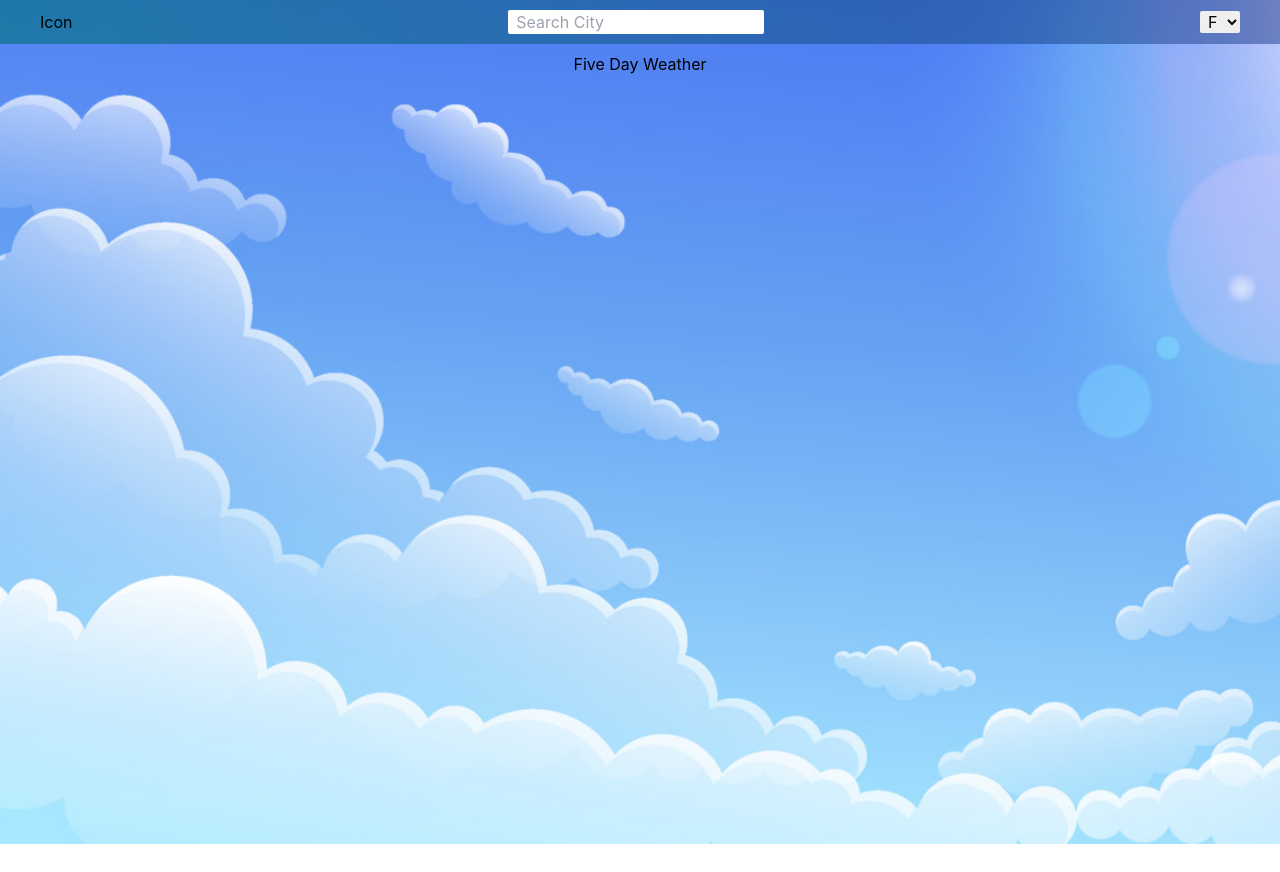
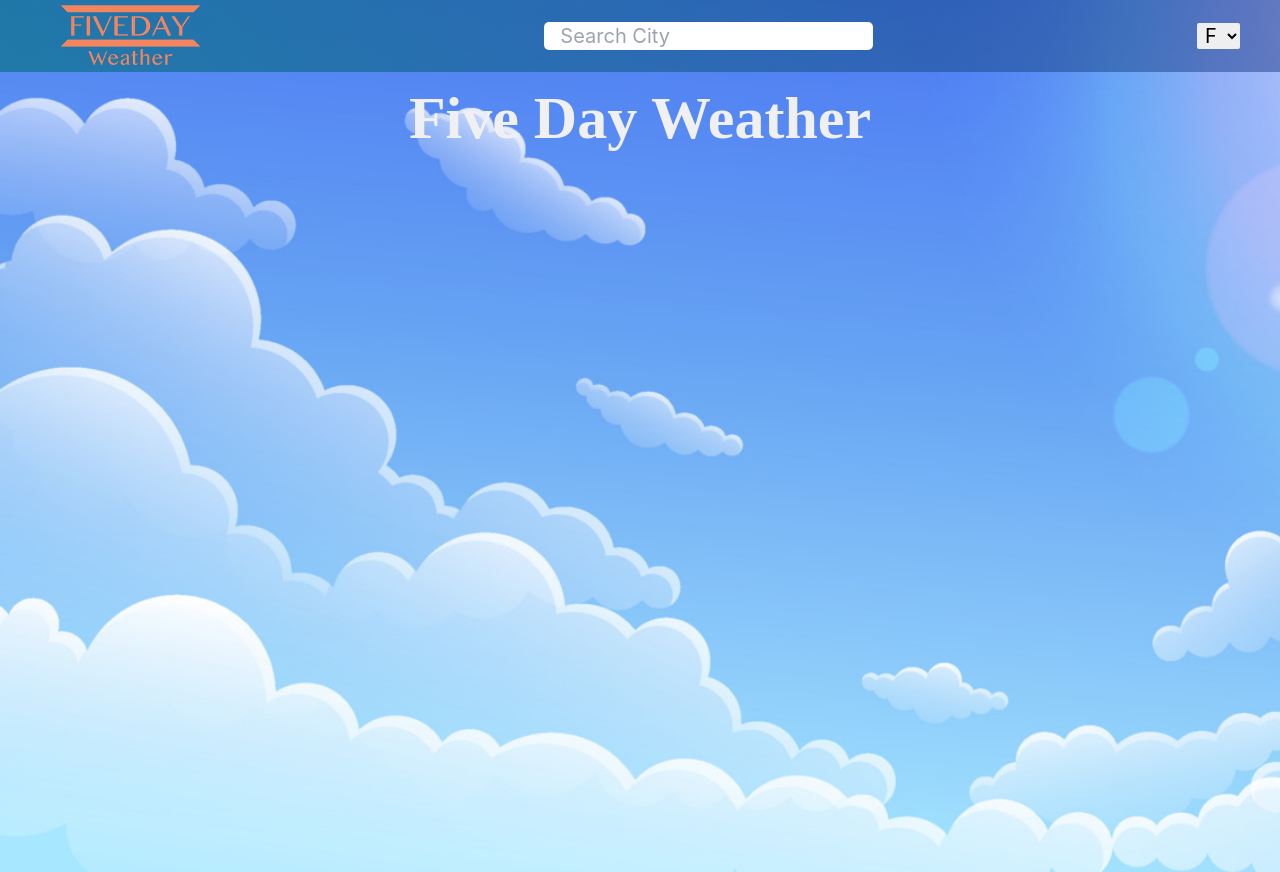
Before and after one commit to jwhite88/weatherapiproj, a React (Create React App) app: page / in a window 1280 px wide. Before the commit the page ends 844 px from the top, so only its background shows below. Built offline with nearby package versions, Linux system fonts and the light colour scheme.

Commit message:
Added logo image

```diff
--- a/src/components/Header.tsx
+++ b/src/components/Header.tsx
@@ -1,6 +1,7 @@
 import React, { useContext, useState, useCallback, useRef } from 'react'
 import WeatherContext from '../utils/WeatherContext'
 import { searchCityTemps } from '../utils/weathersearch'
+import fiveday from '../assets/FiveDay-02.png'
 
 
 function Header() {
@@ -47,19 +48,19 @@ function Header() {
   }, [city])
 
   return (
-    <div className="flex flex-row justify-between py-[10px] px-[40px] bg-gradient-to-r from-cyan-700/75 to-blue-900/50 ">
-      <div>
-        <span>Icon</span>
+    <div className="flex flex-row justify-between items-center py-[10px] px-[40px] bg-gradient-to-r from-cyan-700/75 to-blue-900/50 ">
+      <div className='max-h-[52px] relative'>
+       <img src={fiveday} className="h-[6rem] relative bottom-[25px]" alt="Five Day" />
       </div>
       <div>
         <form onSubmit={handleSubmit}>
-          <input type="text" value={city} onChange={(e) => setCity(e.target.value)}  className=" rounded-sm pl-2" placeholder="Search City" ref={inputRef} />
+          <input type="text" value={city} onChange={(e) => setCity(e.target.value)}  className=" rounded-[5px] pl-4 text-xl" placeholder="Search City" ref={inputRef} />
           {/* <button type='submit'>Temp</button> */}
         </form>
       </div>
       <div>
         <span></span>
-        <select value={degreeForC as string} onChange={(e) => setDegreeForC(e.target.value)} className='rounded-sm px-1'>
+        <select value={degreeForC as string} onChange={(e) => setDegreeForC(e.target.value)} className='rounded-sm px-1 text-xl'>
           <option value="imperial">F</option>
           <option value="metric">C</option>
         </select>
--- a/src/components/WeatherCard.tsx
+++ b/src/components/WeatherCard.tsx
@@ -46,7 +46,7 @@ function WeatherCard({ temp, feelsLike, humidity, description, icon, windSpeed,
 
   return (
     <div className="w-[200px] h-[290px]  border-offblack-200 rounded-xl relative before:bg-offblack-600/[0.55] before:content-[''] before:absolute before:top-0 before:bottom-0 before:left-0 before:right-0 before:rounded-xl  mb-5 font-bold tracking-wider text-[#fff]" style={{ fontFamily: "Handlee"}}>
-      <h4 className="relative pt-4 text-3xl ">{city}</h4>
+      <h4 className="relative pt-4 text-3xl text-[#ec6e4c]/[0.90] ">{city}</h4>
       <span className="relative inline-block text-center">
         <img src={`http://openweathermap.org/img/wn/${icon}@2x.png`} alt='' />
       </span>
--- a/src/components/WeatherSection.tsx
+++ b/src/components/WeatherSection.tsx
@@ -9,7 +9,7 @@ function WeatherSection() {
 
   return (
     <div className=' grow-[3]  pt-2 '>
-          <h2>Five Day Weather</h2>
+          <h2 className="pt-2 text-6xl font-bold text-[#f0f0f3]" style={{fontFamily: "Varela Round"}}>Five Day Weather</h2>
           <div className='flex justify-around flex-wrap gap-1 pt-8'>
               {
                 weatherData?.map((w, idx) => {
--- a/src/index.css
+++ b/src/index.css
@@ -3,6 +3,8 @@
 @tailwind utilities;
 
 @import url('https://fonts.googleapis.com/css2?family=Anek+Telugu:wght@300&family=Handlee&family=M+PLUS+Rounded+1c&family=Michroma&family=Montserrat+Alternates&family=Open+Sans&family=Play&display=swap');
+
+@import url('https://fonts.googleapis.com/css2?family=Alumni+Sans+Pinstripe:ital@1&family=Encode+Sans:wght@300&family=Inter:wght@300&family=Laila&family=Merienda&family=Nanum+Gothic&family=Nova+Round&family=Playfair+Display:ital@1&family=Poppins:wght@300&family=Varela+Round&display=swap');
 
 body {
   margin: 0;
```
Also changed, not shown: src/assets/FiveDay-02.png (added), src/assets/FiveDay.png (added).
